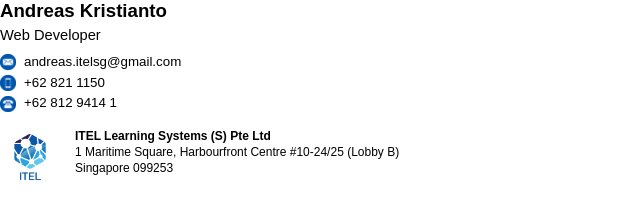
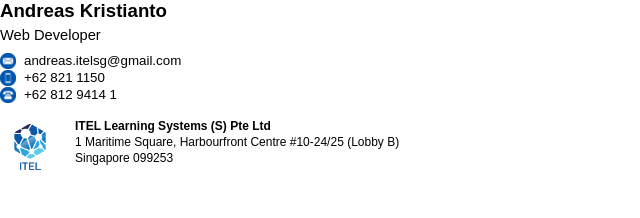
Before and after one commit to AndreasKrist/EMAIL-SIGNATURE-TEMPLATE, a plain HTML site: page index.html in a window 1280 px wide. Shown: the whole page, without its empty margins (0-640 px from the left). Drawn offline with Linux system fonts and the light colour scheme.

Commit message:
Update index.html

```diff
--- a/index.html
+++ b/index.html
@@ -13,19 +13,19 @@
                 <div style="margin-bottom: 10px; font-size: 11pt;">
                     Web Developer
                 </div>
-                <div style="font-size: 10pt; line-height: 1.4;">
+                <div style="font-size: 10pt; line-height: 1.2;">
                     <table cellpadding="0" cellspacing="0" border="0">
                         <tr>
-                            <td style="padding-right: 8px; vertical-align: middle; padding-bottom: 2px;">
+                            <td style="padding-right: 8px; vertical-align: middle; padding-bottom: 1px;">
                                 <img src="1.png" alt="Email" width="16" height="16" style="display: block; border: 0;">
                             </td>
-                            <td style="vertical-align: middle; padding-bottom: 2px;">andreas.itelsg@gmail.com</td>
+                            <td style="vertical-align: middle; padding-bottom: 1px;">andreas.itelsg@gmail.com</td>
                         </tr>
                         <tr>
-                            <td style="padding-right: 8px; vertical-align: middle; padding-bottom: 2px;">
+                            <td style="padding-right: 8px; vertical-align: middle; padding-bottom: 1px;">
                                 <img src="2.png" alt="Phone" width="16" height="16" style="display: block; border: 0;">
                             </td>
-                            <td style="vertical-align: middle; padding-bottom: 2px;">+62 821 1150</td>
+                            <td style="vertical-align: middle; padding-bottom: 1px;">+62 821 1150</td>
                         </tr>
                         <tr>
                             <td style="padding-right: 8px; vertical-align: middle;">
@@ -41,8 +41,8 @@
             <td>
                 <table cellpadding="0" cellspacing="0" border="0">
                     <tr>
-                        <td style="padding-right: 15px; vertical-align: top;">
-                            <img src="itel.png" alt="ITEL" width="60" height="60" style="display: block; border: 0;">
+                        <td style="padding-right: 15px; vertical-align: top; padding-left: 0;">
+                            <img src="itel.png" alt="ITEL" height="60" style="display: block; border: 0; margin: 0;">
                         </td>
                         <td style="vertical-align: top; font-size: 9pt; line-height: 1.35;">
                             <div><strong>ITEL Learning Systems (S) Pte Ltd</strong></div>
```
